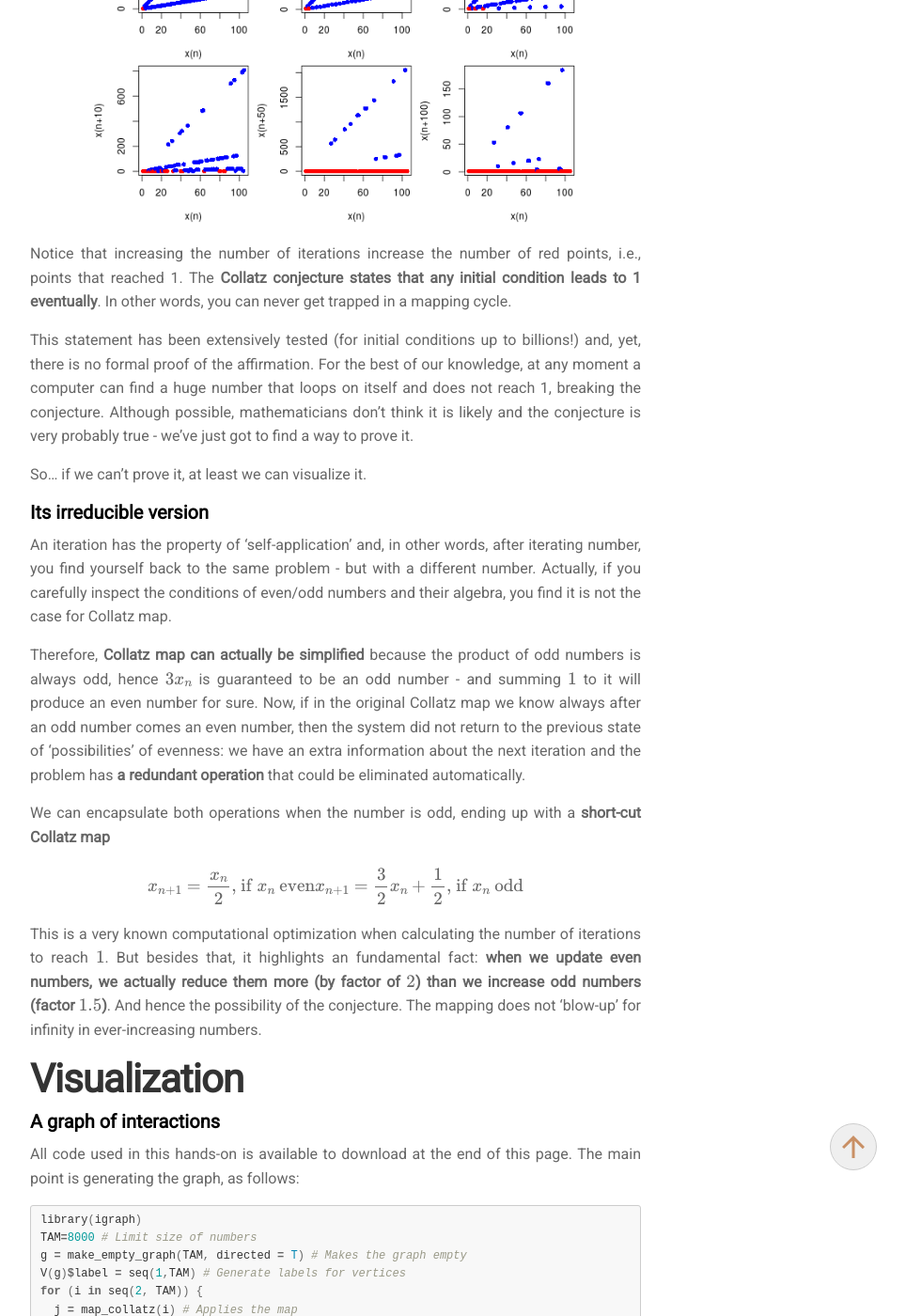
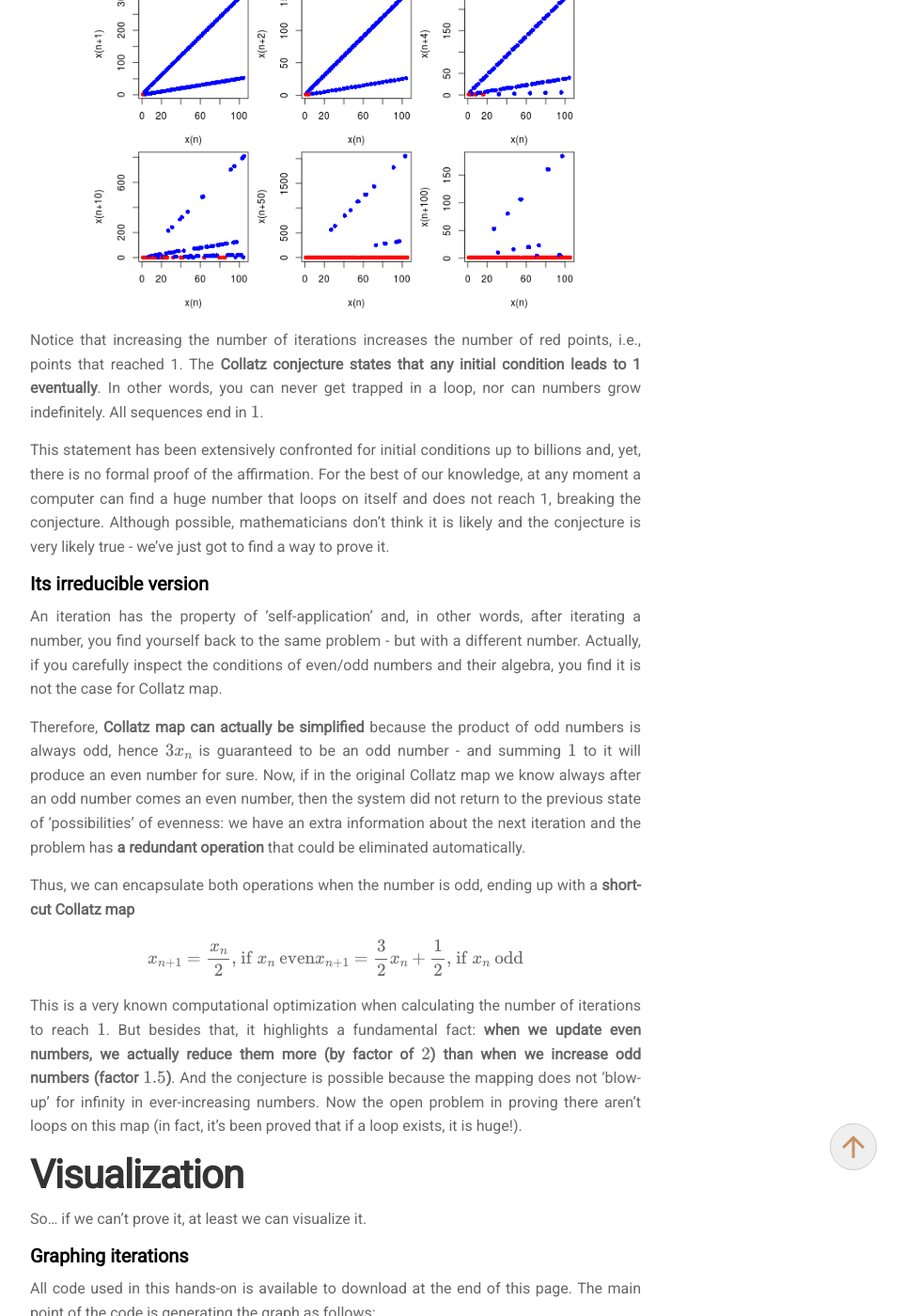
Before and after one commit to vsudbrack/vsudbrack.github.io, a Jekyll site: the page built from _codes/2021-01-02-Collatz_conjecture.md, in a window 1280 px wide and 1400 px high, scrolled down 1729 px. Shown: the whole window at 94% size, without its empty margins (283-1247 px from the left). Built offline with Jekyll 4.4.1, drawn with Linux system fonts in a browser that asks for light colours; nearby versions of some CDN libraries; emoji names are drawn with the system emoji font; formulas are drawn with MathJax 3; comment, search, counter and statistics services are not loaded; some of the changed text lies outside the part shown.

Commit message:
Add update

````diff
--- a/_codes/2021-01-02-Collatz_conjecture.md
+++ b/_codes/2021-01-02-Collatz_conjecture.md
@@ -7,17 +7,17 @@ description: "Graph and circular-tree visualization of an intriguing open proble
 ---
 
 
-One of my favorite conjectures is the **Collatz conjecture**, for sure. Because it is so simple to pose and yet unsolved, it makes me think about the complexities in simplicity. And furthermore, you can share them with your family and friends.
+One of my favorite conjectures is the **Collatz conjecture**, for sure. Because it is so simple to pose and yet unsolved, it makes me think about the complexities in simplicity. And besides that, you can share it with your family and friends.
 
 {% include image.html image="/blog/collatz_joke.png" %}
 
-In this hands-on, I'll present the conjecture and some of its properties as a general background. Afterwards, we move to simulating it in R, creating a graph and visualizing it. If you are familiar to the conjecture, skip to its visualization at the bottom of this page.
+In this hands-on, I'll present the conjecture and some of its properties as a general background. Afterwards, we move to simulating it in R, creating a graph of iterations and visualizing it. If you are familiar to the conjecture, you might prefer to skip to its visualization at the bottom of this page.
 
-**Warning:** Unfortunately, I couldn't solve it (this time). Therefore, still a conjecture *hahahh*.
+**Warning:** Unfortunately, I couldn't solve it (this time). Therefore, it's still a conjecture *hahahh*.
 
 ## The Collatz iteration
 
-Before understanding the conjecture itself, let's take a look at the Collatz iteration (or mapping). An iteration is a function of a set of numbers on itself - and therefore it can repeatedly applied. This sequence of applications generates a sequence of numbers, represented as $x_n$, the number after $n$ iterations. The initial value is arbitrary and named $x_0$. On it, the **Collatz map** goes as follows:
+Before understanding the conjecture itself, let's take a look at the Collatz iteration (or mapping). An iteration is a function of a set of numbers on itself - and therefore it can be repeatedly applied. This sequence of applications generates a sequence of numbers, represented as $x_n$ - the number after $n$ iterations. The initial value is arbitrary and named $x_0$. The **Collatz map** goes as follows:
 
 
 $$
@@ -25,13 +25,15 @@ x_{n+1} = \frac{x_n}{2} \textrm{, if } x_n \textrm{ even} \\
 x_{n+1} = 3x_n + 1 \textrm{, if } x_n \textrm{ odd}
 $$
 
-In words: *if your number is even, divide it by 2; and if it is odd, multiply by 3 and sum 1.* Execute it on and on, until you reach $1$. For instance, one possible sequences is $3\to 10\to 5\to 16\to 8\to 4\to 2\to 1$. Notice that every sub-sequence is a possible sequence (a general property of autonomous maps). In R, the Collatz map can be generated in a naughty function of ifs.
+In words: *if your number is even, divide it by 2; and if it's odd, multiply by 3 and add 1.* Execute it on and on. For instance, one possible sequence is $3\to 10\to 5\to 16\to 8\to 4\to 2\to 1$. Notice that every sub-sequence is a possible sequence (a general property of autonomous maps). Because the sequence $4\to 2\to 1\to 4$ is a closed loop, after you reach $1$ you stop iterating (it is thus called absorbing state).
+
+In R, the Collatz map can be generated in a naughty function of ifs.
 
 ```r
 collatz = function(num){
 	if ((num%%2) == 0){ return(num/2) } # If Even
-	else { 	if (num==1){ return(1) 	}   # If one
-		else { return((3*num+1)) } }# If odd
+	else { 	if (num==1){ return(1) 	}   # If One
+		else { return((3*num+1)) } }# If Odd
 }
 map_collatz = function(vec, n=1){
 	if (n==1) { return(sapply(vec, collatz)) } #Applies collatz(num) to a vector
@@ -39,38 +41,37 @@ map_collatz = function(vec, n=1){
 }
 ```
 
-One important type of graph to understand maps are called **N-return graphs**. It is a graph that relates numbers in the map sequences separated by $N$ iterations. For instance, first return graphs are scatter-plots of $x_{n+1}$ and $x_n$. Second return would be $x_{n+2}$ and $x_n$, and so on. Check six return-graphs for the Collatz map with initial values between 1 and 100, where points in red have reached 1.
+One important type of graph to understand maps are called **N-return graphs**. It is a graph that relates numbers in map sequences separated by $N$ iterations. For instance, first return graphs are scatter-plots of $x_{n+1}$ and $x_n$. Second return graphs would be $x_{n+2}$ and $x_n$, etc. Check six return graphs for the Collatz map with initial values between 1 and 100, where points in red have reached 1.
 
 {% include image.html image="/blog/collatz_mapping.png" text="First, second, 4th, 10th, 50th and 100th return graphs of Collatz mapping, for x(n) from 1 to 100." %}
 
-Notice that increasing the number of iterations increase the number of red points, i.e., points that reached 1. The **Collatz conjecture states that any initial condition leads to 1 eventually**. In other words, you can never get trapped in a mapping cycle.
+Notice that increasing the number of iterations increases the number of red points, i.e., points that reached 1. The **Collatz conjecture states that any initial condition leads to 1 eventually**. In other words, you can never get trapped in a loop, nor can numbers grow indefinitely. All sequences end in $1$.
 
-This statement has been extensively tested (for initial conditions up to billions!) and, yet, there is no formal proof of the affirmation. For the best of our knowledge, at any moment a computer can find a huge number that loops on itself and does not reach 1, breaking the conjecture. Although possible, mathematicians don't think it is likely and the conjecture is very probably true - we've just got to find a way to prove it.
-
-So... if we can't prove it, at least we can visualize it.
+This statement has been extensively confronted for initial conditions up to billions and, yet, there is no formal proof of the affirmation. For the best of our knowledge, at any moment a computer can find a huge number that loops on itself and does not reach 1, breaking the conjecture. Although possible, mathematicians don't think it is likely and the conjecture is very likely true - we've just got to find a way to prove it.
 
 #### Its irreducible version
 
-An iteration has the property of 'self-application' and, in other words, after iterating number, you find yourself back to the same problem - but with a different number. Actually, if you carefully inspect the conditions of even/odd numbers and their algebra, you find it is not the case for Collatz map.
+An iteration has the property of 'self-application' and, in other words, after iterating a number, you find yourself back to the same problem - but with a different number. Actually, if you carefully inspect the conditions of even/odd numbers and their algebra, you find it is not the case for Collatz map.
 
 Therefore, **Collatz map can actually be simplified** because the product of odd numbers is always odd, hence $3x_n$ is guaranteed to be an odd number - and summing $1$ to it will produce an even number for sure. Now, if in the original Collatz map we know always after an odd number comes an even number, then the system did not return to the previous state of 'possibilities' of evenness: we have an extra information about the next iteration and the problem has **a redundant operation** that could be eliminated automatically.
 
-We can encapsulate both operations when the number is odd, ending up with a **short-cut Collatz map**
+Thus, we can encapsulate both operations when the number is odd, ending up with a **short-cut Collatz map**
 
 $$
 x_{n+1} = \frac{x_n}{2} \textrm{, if } x_n \textrm{ even} \\
 x_{n+1} = \frac32x_n + \frac12 \textrm{, if } x_n \textrm{ odd}
 $$
 
-This is a very known computational optimization when calculating the number of iterations to reach $1$. But besides that, it highlights an fundamental fact: **when we update even numbers, we actually reduce them more (by factor of $2$) than we increase odd numbers (factor $1.5$)**. And hence the possibility of the conjecture. The mapping does not 'blow-up' for infinity in ever-increasing numbers.
+This is a very known computational optimization when calculating the number of iterations to reach $1$. But besides that, it highlights a fundamental fact: **when we update even numbers, we actually reduce them more (by factor of $2$) than when we increase odd numbers (factor $1.5$)**. And the conjecture is possible because the mapping does not 'blow-up' for infinity in ever-increasing numbers. Now the open problem in proving there aren't loops on this map (in fact, it's been proved that if a loop exists, it is huge!).
 
 
 ## Visualization
 
+So... if we can't prove it, at least we can visualize it.
 
-#### A graph of interactions
+#### Graphing iterations
 
-All code used in this hands-on is available to download at the end of this page. The main point is generating the graph, as follows:
+All code used in this hands-on is available to download at the end of this page. The main point of the code is generating the graph as follows:
 
 ```r
 library(igraph)
@@ -83,50 +84,51 @@ for (i in seq(2, TAM)) {
 }
 ```
 
-After removing the unconnected vertices (not connected to 1 due to the finite size of the network), we can inspect the zoom below to observe that **there are 3 kinds of numbers** in our Collatz graph.  We realize that **numbers are generally connected to other two numbers** - its double and its half. I painted all these numbers in green. But eventually there are numbers that can be reached from both its double as its odd $\frac{x_{n-1}-1}{3}$ ancestor. These numbers end up being fundamental because **they cause the bifurcations** in this graph. I painted them in blue. Finally there are some large numbers with 1 neighbor, because its other neighbor is greater than the size of the network I drew. I painted them as gray in order to be ignored since they are the artificial effect of the finitude of the graph. The central number 1 in sparkling red.
+After removing the unconnected vertices (not connected to 1 due to the finite size of the graph), we can inspect the zoom below to observe that **there are 3 kinds of numbers** in our Collatz graph, three different players.
 
 {% include image.html image="/blog/collatz_zoom.png" text="Visualization of Collatz graph close to 1" %}
 
-Looking at the whole graph in *layout_with_kk()* position, we see **beautiful effects of these blue bifurcations and green elongations**. The number one is sparkling on the *center rightish position*. Here is a reduced quality image, and clicking on it you can maximize to a high definition image and find all sequences you want to (or use it as your wallpaper, because that is totally what I'm going to do).
+We realize that **numbers are generally connected to other two numbers** - its double and its half. I painted all of these numbers in green. But eventually there are numbers that can be reached from both its double as its odd $\frac{x_{n}-1}{3}$ ancestor. These numbers end up being fundamental because **they cause the bifurcations** we see in this graph. I painted them in blue. Finally, there are some large numbers with 1 neighbor, because its other neighbor is greater than the size of the network I drew. I painted them as gray in order to be ignored since they are the artificial effect of the finitude of our graph. The central number $1$ is in sparkling red.
+
+Looking at the whole graph in *layout_with_kk()* position, we see **beautiful effects of these blue bifurcations and green elongations**. The number one is in a sparkling-red square on the *center rightish position*. Here is a reduced quality image, and by clicking on it you can maximize it to a high definition image and zoom it to find all sequences you want to (or use it as your wallpaper, because that is totally what I'm going to do).
 
 {% include image.html image="/blog/collatz_main_red.png" text="Visualization of Collatz graph (click to maximize)" url="/assets/img/blog/collatz_main.png" %}
 
-Collatz conjecture assures that there are no cycles in this directed graph, and therefore it is more precisely a **tree**. In a **circular tree** with number $1$ at its center, the possible sequences can be contemplated as follows (again, click to maximize).
+Collatz conjecture assures that there are no cycles in this directed graph and, hence, it is more precisely a **tree**. In a **circular tree** with number $1$ at its center, the possible sequences can be contemplated as follows (again, click to maximize).
 
 {% include image.html image="/blog/collatz_tree_red.png" text="Visualization of Collatz graph as circular tree (click to maximize)" url="/assets/img/blog/collatz_tree.png" %}
 
-Can you also see Patrick from Bob Sponge running right or have I watched too much Nickelodeon?
+Can you also see Patrick from Bob Sponge Square Pants running right or have I watched too much Nickelodeon?
 
 #### Higher iteration graphs
 
-In the previous graphs, we connected $x_n$ and $x_{n+1}$ - two subsequent iterations. We can form **high order of iteration graphs by connecting successive iterations**, for instance a second iteration graph would connect $x_n$ with $x_{n+2}$. Compare the first, second and third iteration graphs.
+In the previous graphs, we connected $x_n$ and $x_{n+1}$ - two subsequent iterations. We can form **higher iteration orders graphs by connecting successive iterations**. For instance, a second iteration graph would connect $x_n$ with $x_{n+2}$. Compare the first, second and third iteration graphs below.
 
 {% include image.html image="/blog/collatz_higher_order_graphs.png" text="Higher order of iteration graphs of Collatz map" %}
 
-Because $1$ is an absorbing state - i.e. after you reach it, you stick to it - the graphs are condensing to its center more and more at each step, getting more and more directly connected to $1$.
+Because $1$ is an absorbing state - i.e. after you reach it, you stick to it -, the graphs are condensing to its center more and more at each step, getting more and more directly connected to $1$.
 
 ## Graph Properties
 
-#### Modularity
-
-What happens when searching for clusters (modules) employing a method of detection of clusters based on properties of distance? **We can  actually recover the structure of sub-graphs of bifurcations** by applying the *cluster_edge_betweenness* criterion, in which highly crossed edges in paths between any pairs of vertices are more likely to become an inter-module edge. Once again, you can click to maximize the result.
-
-{% include image.html image="/blog/collatz_mods_red.png" text="Modularity of Collatz graph (click to maximize)" url="/assets/img/blog/collatz_mods.png" %}
-
-
 #### Distance from 1
 
-The final question (*so far!*) is how the distance from $1$ increases as initiate with larger and larger numbers. We calculate distances on R using the following function.
+Although all numbers eventually reach $1$, some numbers take longer than others. In general, the distance from $1$ increases as we initiate the mapping with larger and larger numbers. We calculate the distances on R using the following function.
 
 ```r
 V(g)$dists = distances(g, to=1)
 ```
 
-When we plot the **distances as a function of the initial number**, in which we observe they grow quite slowly, in fact it seems slower than any power-law. Numbers of order of magnitude $10^4$ present distances of tens of interactions. Also, there doesn't seem to be different patterns regarding green (regular) or blue (bifurcations) vertices on the graph.
+When we plot the **distances as a function of the initial number**, in which we observe their distance grows quite slowly, and in fact it seems slower than any power-law (right-plot in log scale). Numbers of order of magnitude $10^4$ present distances as short as tens of interactions. Moreover, there doesn't seem to be different patterns regarding green (regular) or blue (bifurcations) vertices on the graph.
 
 {% include image.html image="/blog/collatz_distance.png" text="Distance from 1 (in # of iterations) in the Collatz graph" %}
 
-In fact, the quickest numbers to converge are the powers of $2$, because they follow repeated reductions. The distance of $2^n$ is $n$, showing therefore that the **lower-bound grows logarithmically**.
+In fact, the quickest numbers to converge are the powers of $2$, because they follow sequential reductions. The distance of $2^n$ is $n$, and therefore the **lower-bound of distances grows logarithmically**.
+
+#### Modularity
+
+The final question (*so far!*) is what happens when we search for clusters (modules) employing a method of detection of clusters based on properties of distance, as seen before. It turns out that **we can  actually recover the structure of sub-graphs of bifurcations** by applying the *cluster_edge_betweenness* criterion, in which highly crossed edges in paths between any pairs of vertices (higher betwenness) are more likely to become an inter-module edge. Once again, you can click on it to maximize the result.
+
+{% include image.html image="/blog/collatz_mods_red.png" text="Modularity of Collatz graph (click to maximize)" url="/assets/img/blog/collatz_mods.png" %}
 
 ## Code in R
 
@@ -136,11 +138,11 @@ In fact, the quickest numbers to converge are the powers of $2$, because they fo
 <a href="/assets/docs/blog/collatz_code.R"><button class="mybutton">Download the R code</button></a>
 
 
-In the mean time, if you discover some nice property by playing with the code in R, feel free to send it to me on my email *[vitorsudbrack@gmail.com](mailto:vitorsudbrack@gmail.com)*, or contact me on *[Twitter @vitorsudbrack](https://twitter.com/vitorsudbrack)* about your experience playing with this hands-on.
+In the meantime, if you discover some nice property by playing with the code in R, feel free to send it to me on my email *[vitorsudbrack@gmail.com](mailto:vitorsudbrack@gmail.com)*, or contact me on *[Twitter @vitorsudbrack](https://twitter.com/vitorsudbrack)* about your experience playing with this hands-on. All feedback is appreciated.
 
 
 ---
 
 Thank you so much for reading this post! I hope you enjoyed reading it as much as I did writing. Remember to share with your friends and classmates and make sure to never take a map - as simple as it is - for granted.
 
-:brazil: This page does not have a version in Portuguese. If you are Brazilian and want to help me translating this post (or other contents of this webpage) to reach more easily Brazilian students, your help would be highly appreciated and acknowledged. Mail me.
+:brazil: This page does not have a version in Portuguese yet. If you are Brazilian and want to help me translating this post (or other contents of this webpage) to reach more easily Brazilian students, your help would be highly appreciated and acknowledged. Mail me! :)
````
Also changed, not shown: 1 other file.
